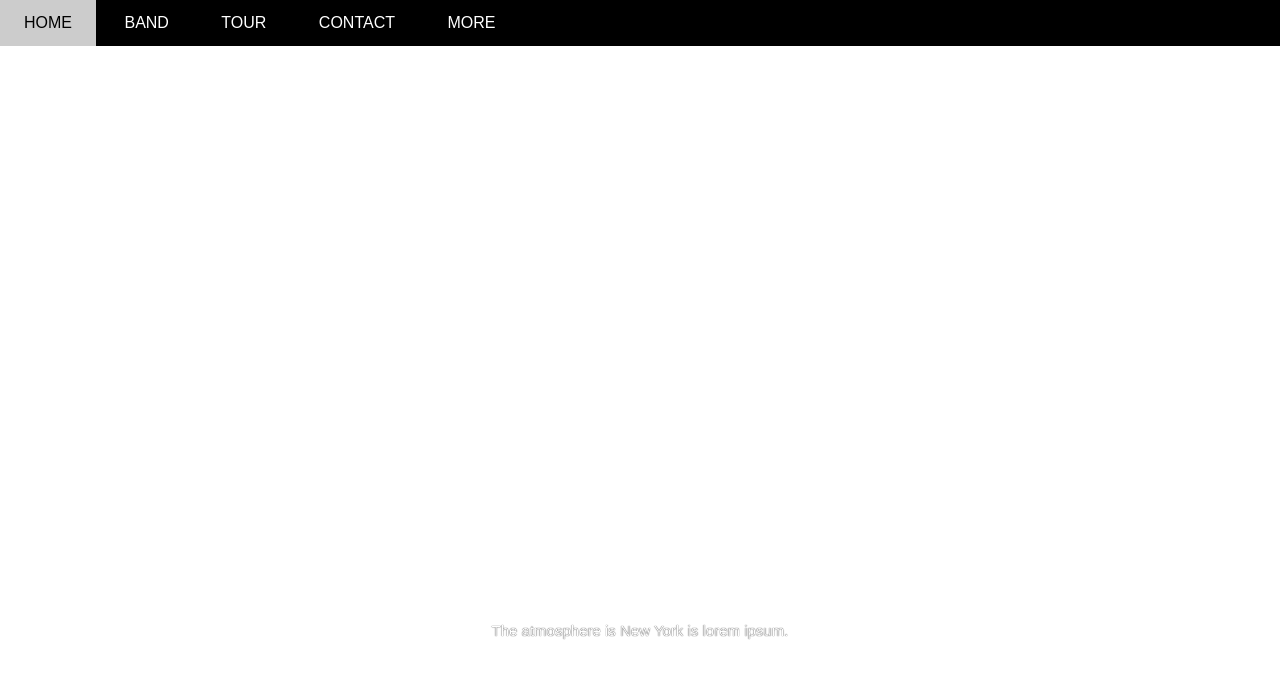
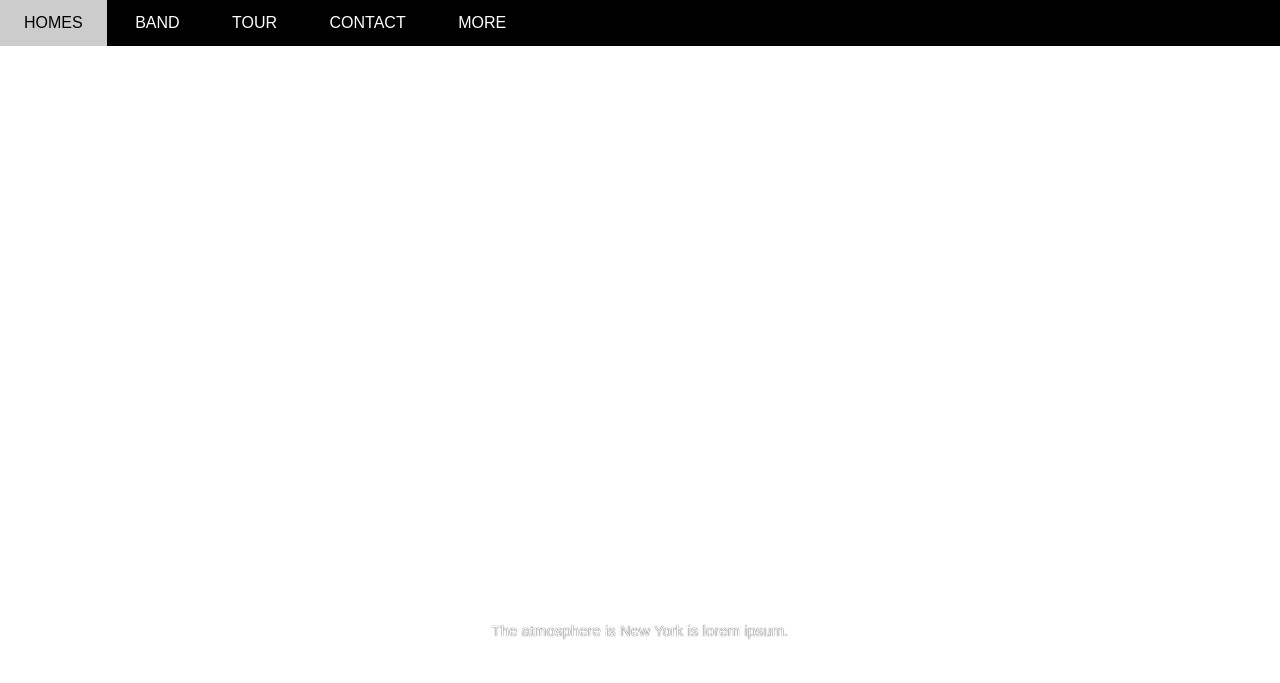
Before and after one commit to Truong1002/F8, a plain HTML site: page w3_band/index.html in a window 1280 px wide. Shown: the top 683 px of the page. Drawn offline with Linux system fonts and the light colour scheme.

Commit message:
Update index.html

```diff
--- a/w3_band/index.html
+++ b/w3_band/index.html
@@ -16,7 +16,7 @@
         <div id="main">
             <div id="header">
                 <ul id="nav">
-                    <li><a href="#">Home</a></li>
+                    <li><a href="#">Homes</a></li>
                     <li><a href="#band">Band</a></li>
                     <li><a href="#tour">Tour</a></li>
                     <li><a href="#contact">Contact</a></li>
```
